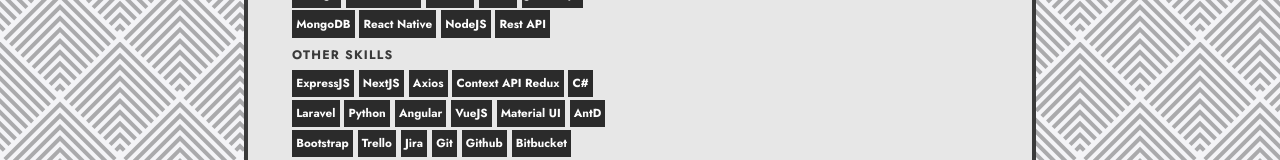
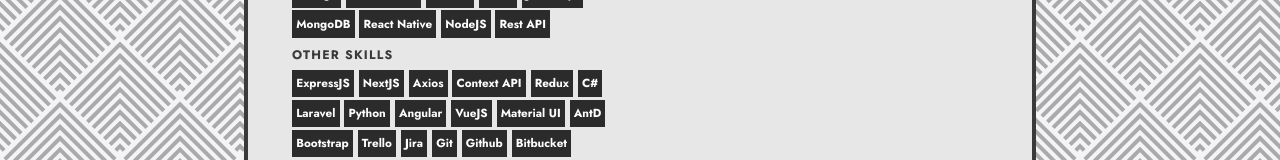
Before and after one commit to mcknx/mckn, a React (Vite) app: page / in a window 1280 px wide. Shown: the part 558-718 px from the top of the page. Built offline with nearby package versions, Linux system fonts and the light colour scheme; a web font is replaced by a local one.

Commit message:
skill update

```diff
--- a/src/components/App.tsx
+++ b/src/components/App.tsx
@@ -86,7 +86,8 @@
     'ExpressJS',
     'NextJS',
     'Axios',
-    'Context API Redux',
+    'Context API',
+    'Redux',
     'C#',
     'Laravel',
     'Python',
```
